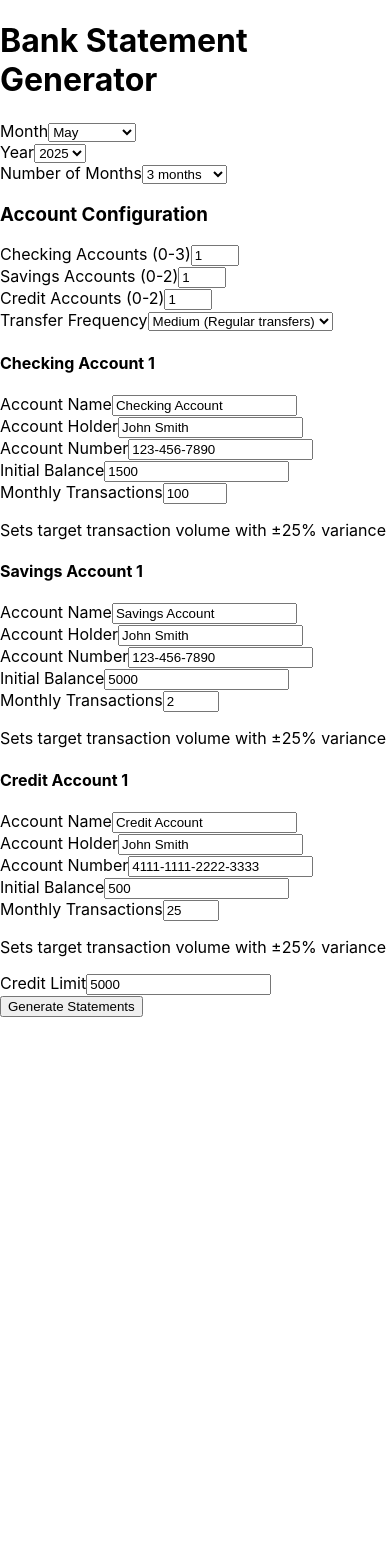
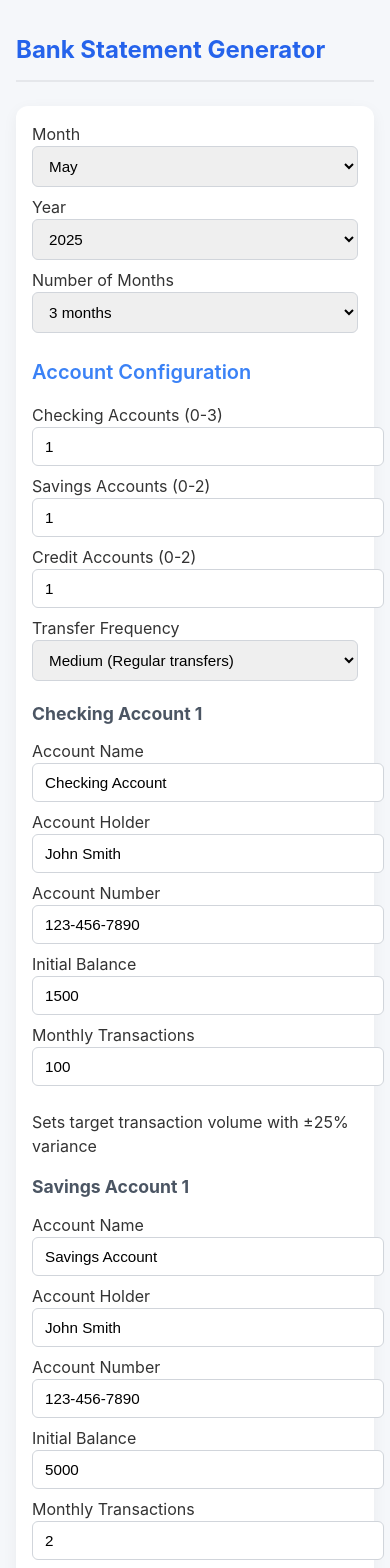
Before and after one commit to todmcdonald/Bank-Statement-Generator, a React (Create React App) app in the folder bank-statement-generator/: page / in a window 390 px wide. Shown: the top 1568 px of the page. Before the commit the page ends 1017 px from the top, so only its background shows below. Built offline with nearby package versions, Linux system fonts and the light colour scheme.

Commit message:
Added enhanced styling

```diff
--- /dev/null
+++ b/bank-statement-generator/public/enhanced-styles.css
@@ -0,0 +1,214 @@
+/* Overall Bank Statement Generator Styling */
+body {
+  font-family: -apple-system, BlinkMacSystemFont, 'Segoe UI', Roboto, sans-serif;
+  background-color: #f5f7fa;
+  color: #333;
+  line-height: 1.5;
+}
+
+/* Main container */
+.p-4.max-w-6xl.mx-auto {
+  max-width: 1200px;
+  margin: 0 auto;
+  padding: 1.5rem;
+}
+
+/* Title styling */
+h1.text-2xl.font-bold.mb-6 {
+  color: #2563eb;
+  font-size: 2rem;
+  margin-bottom: 1.5rem;
+  padding-bottom: 0.75rem;
+  border-bottom: 2px solid #e5e7eb;
+}
+
+/* Configuration panel */
+.bg-white.rounded-lg.shadow.p-4,
+.bg-white.rounded-lg.shadow.mb-6 {
+  background-color: white;
+  border-radius: 0.75rem;
+  box-shadow: 0 4px 15px rgba(0, 0, 0, 0.05);
+  padding: 1.5rem;
+  margin-bottom: 2rem;
+}
+
+/* Form controls */
+input, select {
+  width: 100%;
+  padding: 0.625rem 0.75rem;
+  border: 1px solid #d1d5db;
+  border-radius: 0.375rem;
+  font-size: 0.95rem;
+  margin-bottom: 0.5rem;
+}
+
+input:focus, select:focus {
+  outline: none;
+  border-color: #93c5fd;
+  box-shadow: 0 0 0 3px rgba(147, 197, 253, 0.25);
+}
+
+/* Buttons */
+button.py-2.px-4.bg-blue-600.text-white.rounded {
+  background-color: #2563eb;
+  color: white;
+  font-weight: 500;
+  padding: 0.625rem 1.25rem;
+  border-radius: 0.375rem;
+  border: none;
+  cursor: pointer;
+  transition: background-color 0.2s;
+}
+
+button.py-2.px-4.bg-blue-600.text-white.rounded:hover {
+  background-color: #1d4ed8;
+}
+
+button.py-2.px-4.bg-gray-200.rounded {
+  background-color: #e5e7eb;
+  color: #4b5563;
+  font-weight: 500;
+  padding: 0.625rem 1.25rem;
+  border-radius: 0.375rem;
+  border: none;
+  cursor: pointer;
+  transition: background-color 0.2s;
+}
+
+/* Section headings */
+h3.font-medium.mb-3 {
+  color: #3b82f6;
+  font-size: 1.25rem;
+  font-weight: 600;
+  margin-top: 1rem;
+  margin-bottom: 1rem;
+}
+
+h4.font-medium.mb-2 {
+  color: #4b5563;
+  font-size: 1.1rem;
+  margin-top: 0.75rem;
+  margin-bottom: 0.75rem;
+}
+
+/* Tables */
+.border.rounded.overflow-hidden {
+  border: 1px solid #e5e7eb;
+  border-radius: 0.5rem;
+  overflow: hidden;
+}
+
+table.w-full {
+  width: 100%;
+  border-collapse: collapse;
+}
+
+thead.bg-gray-50 {
+  background-color: #f9fafb;
+}
+
+th.p-2.text-left, th.p-2.text-right {
+  padding: 0.5rem;
+  text-align: left;
+  font-weight: 600;
+  color: #4b5563;
+  font-size: 0.95rem;
+}
+
+td.p-2 {
+  padding: 0.5rem;
+  font-size: 0.95rem;
+}
+
+/* Colored amounts */
+.text-red-600 {
+  color: #dc2626;
+}
+
+.text-green-600 {
+  color: #16a34a;
+}
+
+/* Account tabs */
+.border-b.overflow-x-auto {
+  border-bottom: 1px solid #e5e7eb;
+}
+
+button.py-2.px-4.whitespace-nowrap.border-b-2.border-blue-500.font-medium {
+  border-bottom: 2px solid #3b82f6;
+  font-weight: 500;
+  color: #1e40af;
+}
+
+/* Check styling */
+.border-2.border-blue-700.bg-blue-50.mb-4.overflow-hidden.rounded-sm {
+  border: 2px solid #1d4ed8;
+  background-color: #eff6ff;
+  margin-bottom: 1rem;
+  overflow: hidden;
+  border-radius: 0.25rem;
+  max-width: 650px;
+  width: 100%;
+  aspect-ratio: 2.33/1;
+  position: relative;
+}
+
+.relative.p-3.h-full {
+  position: relative;
+  padding: 0.75rem;
+  height: 100%;
+}
+
+/* Date line styling */
+.absolute.top-14.right-28.border-b-2.border-black.w-24 {
+  position: absolute;
+  top: 3.5rem;
+  right: 7rem;
+  border-bottom: 2px solid #000;
+  width: 6rem;
+}
+
+.absolute.top-8.right-28.text-right {
+  position: absolute;
+  top: 2rem;
+  right: 7rem;
+  text-align: right;
+}
+
+/* Account holder styling */
+.absolute.top-3.left-3 {
+  position: absolute;
+  top: 0.75rem;
+  left: 0.75rem;
+}
+
+.flex.items-center {
+  display: flex;
+  align-items: center;
+}
+
+/* MICR Line */
+.absolute.bottom-1.left-3.right-3.font-mono {
+  position: absolute;
+  bottom: 0.25rem;
+  left: 0.75rem;
+  right: 0.75rem;
+  font-family: 'Courier New', monospace;
+  font-size: 0.9rem;
+}
+
+/* Mobile adjustments */
+@media (max-width: 640px) {
+  .p-4.max-w-6xl.mx-auto {
+    padding: 1rem;
+  }
+
+  h1.text-2xl.font-bold.mb-6 {
+    font-size: 1.5rem;
+  }
+
+  .bg-white.rounded-lg.shadow.p-4,
+  .bg-white.rounded-lg.shadow.mb-6 {
+    padding: 1rem;
+  }
+}
--- a/bank-statement-generator/public/index.html
+++ b/bank-statement-generator/public/index.html
@@ -25,6 +25,7 @@
       Learn how to configure a non-root public URL by running `npm run build`.
     -->
     <title>React App</title>
+<link rel="stylesheet" href="%PUBLIC_URL%/enhanced-styles.css">
   </head>
   <body>
     <noscript>You need to enable JavaScript to run this app.</noscript>
```
